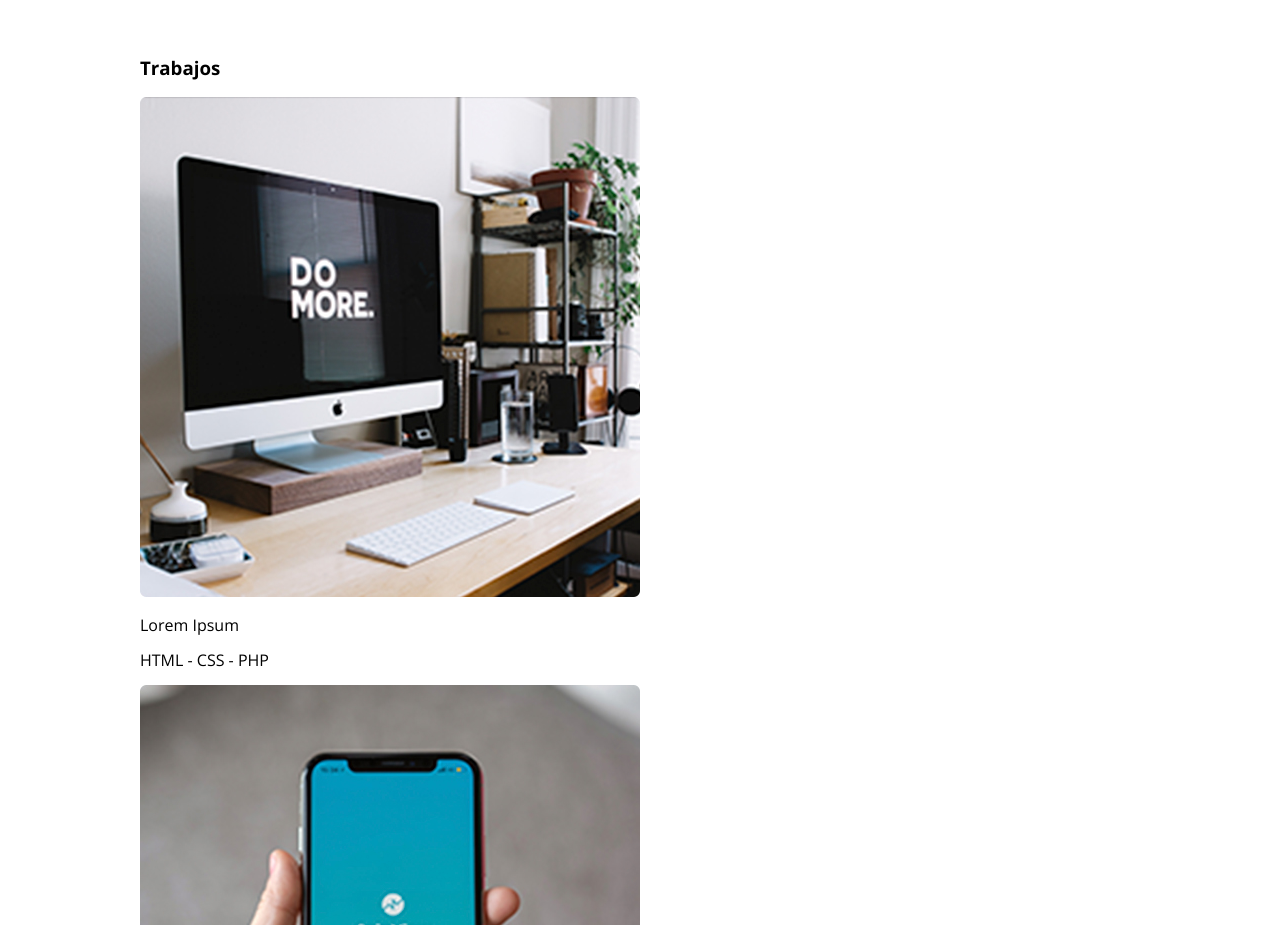
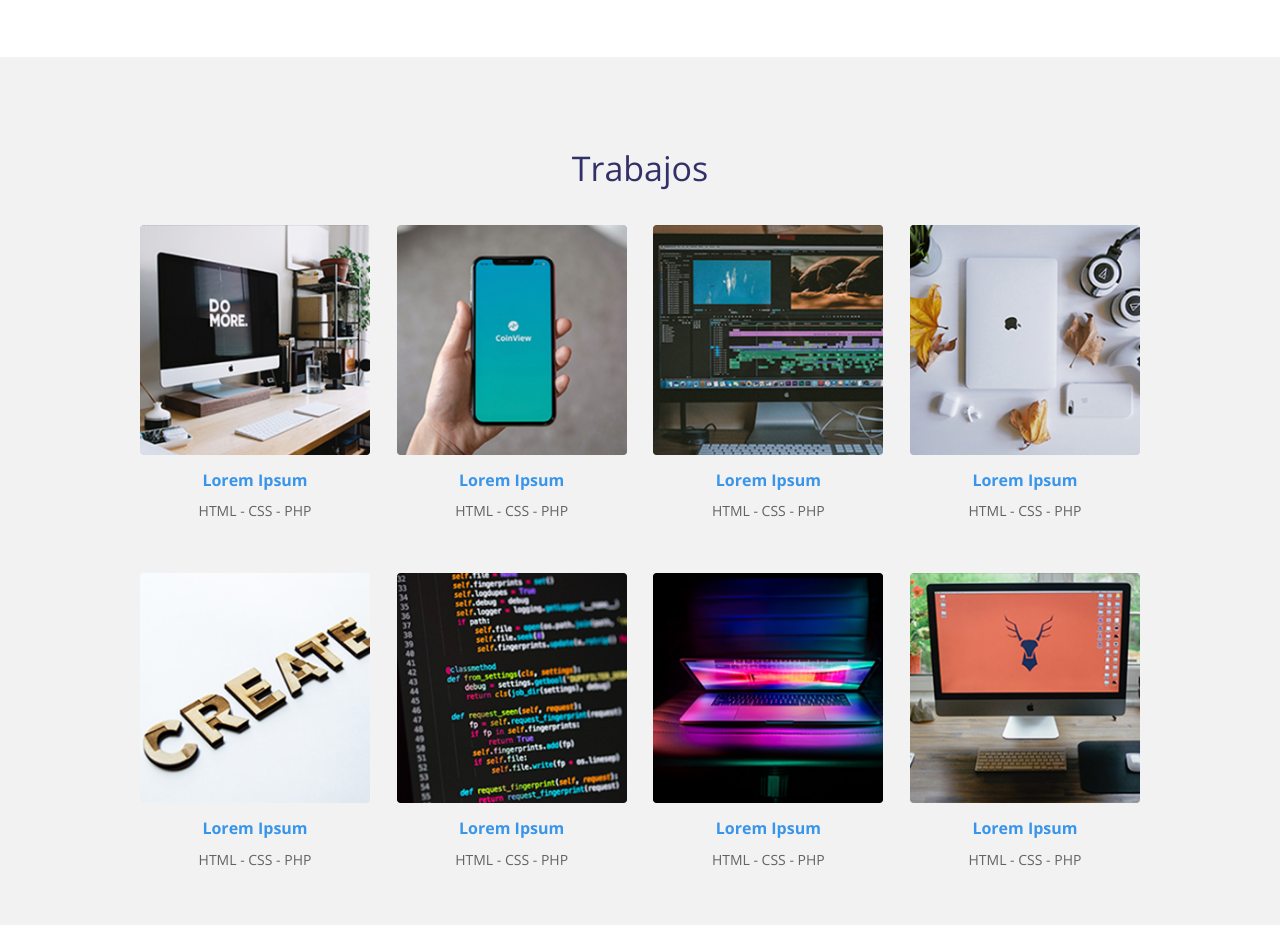
Before and after one commit to abimaelbaez/Portafolio, a plain HTML site: page index.html in a window 1280 px wide. Shown: the part 844-1769 px from the top of the page. Drawn offline with nearby package versions, Linux system fonts and the light colour scheme.

Commit message:
Dandole Estilos CSS a los Trabajos

```diff
--- a/css/estilos.css
+++ b/css/estilos.css
@@ -116,3 +116,59 @@ header .contenedor-texto .texto .profesion {
 	color: #3895ea;
 	text-decoration: underline;
 }
+
+.main .trabajos {
+	background: #f2f2f2;
+	padding: 60px 0;
+}
+
+.main .trabajos .contenedor {
+	overflow: hidden;
+}
+
+.main .trabajos .titulo {
+	font-size: 34px;
+	line-height: 34px;
+	margin-bottom: 40px;
+	font-weight: 300;
+	color: #323068;
+	text-align: center;
+}
+
+.main .trabajos .contenedor-trabajos {
+	display: flex;
+	flex-direction: row;
+	flex-wrap: wrap;
+	justify-content: space-between;
+}
+
+.main .trabajos .contenedor-trabajos .trabajo {
+	width: 23%;
+	margin-bottom: 40px;
+}
+
+.main .trabajos .contenedor-trabajos .trabajos .thumb {
+	width: 100%;
+	margin-bottom: 10px;
+}
+
+.main .trabajos .contenedor-trabajos img {
+    width: 100%;
+    vertical-align: top;
+    border-radius: 3px;
+}
+
+.main .trabajos .contenedor-trabajos .trabajo .descripcion {
+	text-align: center;
+}
+
+.main .trabajos .contenedor-trabajos .trabajo .descripcion .nombre {
+	font-weight: 700;
+	color: #3895ea;
+	margin-bottom: 10px;
+}
+
+.main .trabajos .contenedor-trabajos .trabajo .descripcion .categoria {
+	font-size: 14px;
+	color: #636363;
+}
```
